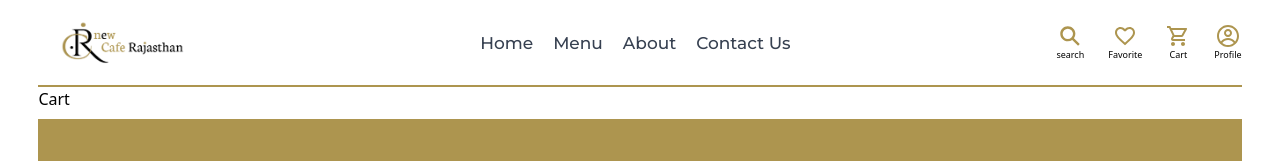
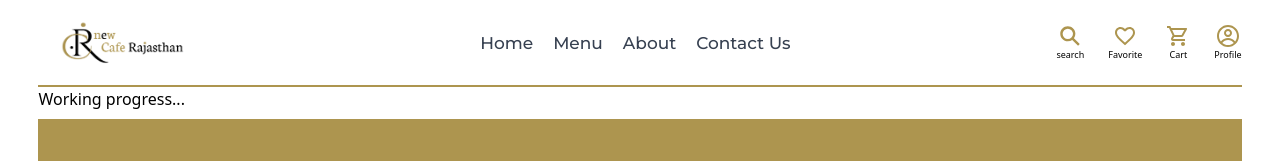
Before and after one commit to arfajsheru/CR-HOTEL, a React (Vite) app in the folder cr-restaurant/: page /cart in a window 1280 px wide. Shown: the top 161 px of the page. Built offline with nearby package versions, Linux system fonts and the light colour scheme; a web font is replaced by a local one.

Commit message:
Fix: Set executable permissions for Vitead

```diff
--- a/cr-restaurant/src/pages/Cart.jsx
+++ b/cr-restaurant/src/pages/Cart.jsx
@@ -2,7 +2,7 @@ import React from 'react'
 
 const Cart = () => {
   return (
-    <div>Cart</div>
+    <div>Working progress...</div>
   )
 }
 
--- a/cr-restaurant/src/pages/Menu.jsx
+++ b/cr-restaurant/src/pages/Menu.jsx
@@ -2,7 +2,7 @@ import React from 'react'
 
 const Menu = () => {
   return (
-    <div>Menu</div>
+    <div>Working progress...</div>
   )
 }
 
--- a/cr-restaurant/src/pages/Order.jsx
+++ b/cr-restaurant/src/pages/Order.jsx
@@ -2,7 +2,7 @@ import React from 'react'
 
 const Order = () => {
   return (
-    <div>Order</div>
+    <div>Wrorking progress....</div>
   )
 }
 
--- a/cr-restaurant/src/pages/Product.jsx
+++ b/cr-restaurant/src/pages/Product.jsx
@@ -2,7 +2,7 @@ import React from 'react'
 
 const Product = () => {
   return (
-    <div>Product</div>
+    <div>Wroking progress...</div>
   )
 }
 
```
